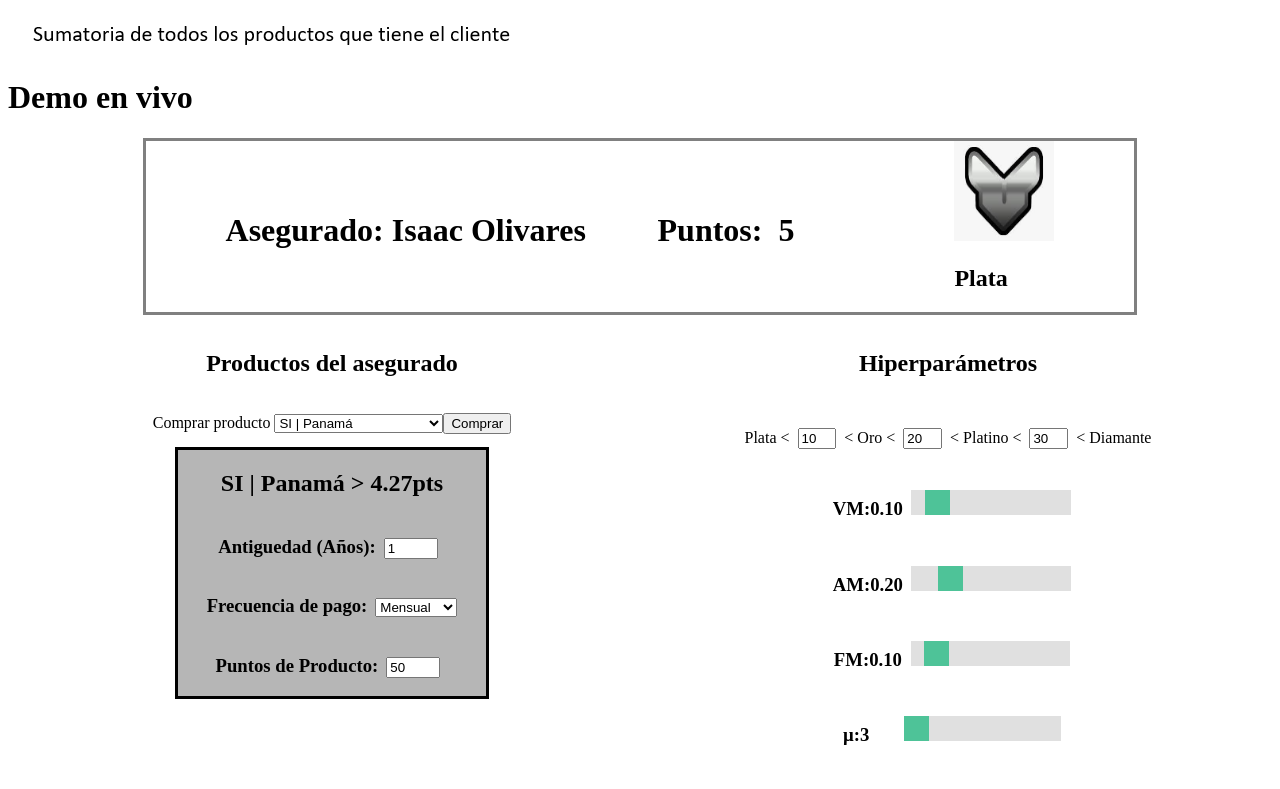
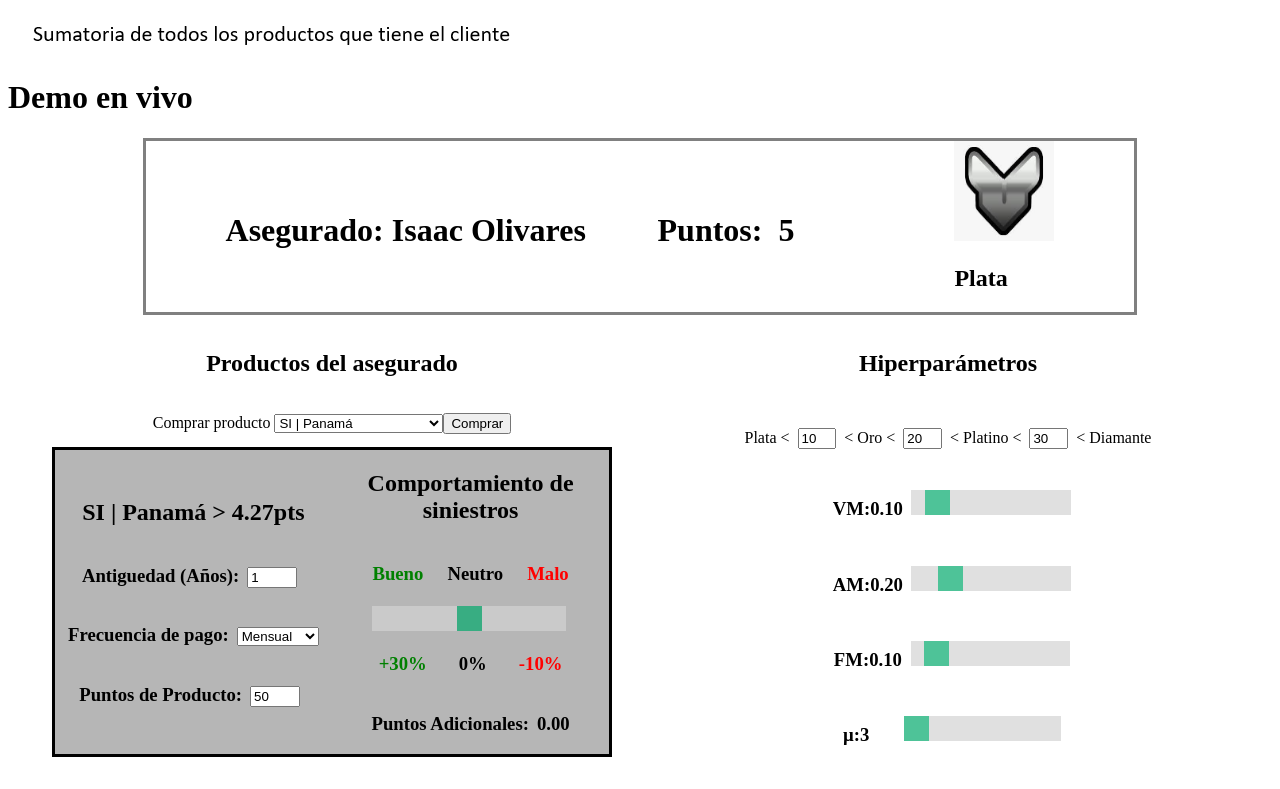
Before and after one commit to iolivares-ms/ms-fidelidad, a plain HTML site: page index.html in a window 1280 px wide. Both pictures are taken after a click on the button "Comprar". Shown: the part 881-1670 px from the top of the page. Drawn offline with Linux system fonts and the light colour scheme.

Commit message:
add sinister

```diff
--- a/index.css
+++ b/index.css
@@ -18,13 +18,33 @@
 
 .p-card {
   display: flex;
-  flex-direction: column;
-  width: 50%;
+  flex-direction: row;
+  width: 90%;
   background-color: rgb(182, 182, 182);
   align-items: center;
   justify-content: center;
   outline: rgb(0, 0, 0) solid;
 }
+
+.main-pcard{
+  width: 50%;
+}
+
+.blue {
+  border: solid blue;
+}
+
+.good {
+  color:green;
+}
+
+.bad {
+  color:red;
+}
+
+/* .secondary-pcard{
+
+} */
 
 input {
   margin-left: 0.5rem;
@@ -83,3 +103,7 @@ input {
 .sticky + .content {
   padding-top: 102px;
 }
+
+.center-text {
+  text-align: center;
+}
--- a/index.js
+++ b/index.js
@@ -32,8 +32,9 @@ miu = 3
 
 function addProduct(){
     index = document.getElementById("products").value
-    html = `<div class="p-card">
-                <h2 id="product${products.length}">${ptypes[index].name}</h2>
+    html = `<div class="p-card" >
+            <div class="main-pcard">
+                <h2 id="product${products.length}" class="center-text">${ptypes[index].name}</h2>
                 <div class="flex-row">
                    <h3>Antiguedad (Años): </h3>
                    <input style="width: 15%;" type="number" value=1 onchange="updateProduct(${products.length},this.value,false)">
@@ -51,7 +52,45 @@ function addProduct(){
                     <h3>Puntos de Producto: </h3>
                     <input style="width: 15%;" type="number" value=${ptypes[index].pp} onchange="updateProduct(${products.length},this.value,true)">
                  </div>
-            </div>>`
+            </div>
+
+    	    <div class="main-pcard">
+                <h2 class="center-text">Comportamiento de siniestros</h2>
+                <div class="flex-row">
+                   <h3 class="good">Bueno</h3>
+                    <span style="margin-left: 1.5rem;"></span>
+                    <h3>Neutro</h3>
+                    <span style="margin-left: 1.5rem;"></span>
+                    <h3 class="bad">Malo</h3>
+
+                </div>
+
+            <div class="flex-row">
+
+                <div class="slidecontainer">
+                    <span style="margin-left: 2rem;"></span>
+                    <input style="width: 70%;" type="range" min="-100" max="100" value="0" class="slider" oninput="updateSinister(${products.length}, this.value)" step="5">
+                  </div>
+            </div>
+
+
+                <div class="flex-row">
+                    <h3 class="good">+30%</h3>
+                    <span style="margin-left: 2rem;"></span>
+                    <h3>0%</h3>
+                    <span style="margin-left: 2rem;"></span>
+                    <h3 class="bad">-10%</h3>
+                 </div>
+
+                 <div class="flex-row">
+                    <h3>Puntos Adicionales: </h3>
+                    <span style="margin-left: 0.5rem;"></span>
+                    <h3 id="xpoints${products.length}"> 0 <h3>
+                 </div>
+            </div>
+
+
+            </div>`
     const node = new DOMParser().parseFromString(html, "text/html").body
     .firstElementChild;
     document.getElementById("pcolumn").appendChild(node)
@@ -59,7 +98,8 @@ function addProduct(){
     products.push({
         type: ptypes[index].name,
         ant: 1,
-        pp: ptypes[index].pp
+        pp: ptypes[index].pp,
+        sinister: 0
     })
     console.log(products)
     updateTier()
@@ -72,6 +112,23 @@ function updateProduct(index,newValue, ispp){
         products[index].ant = parseInt(newValue)
     }
     console.log(products)
+    updateTier()
+}
+
+function updateSinister(index, newValue){
+    aux = newValue/100
+
+    console.log(newValue);
+    percentage = 0
+
+    if (newValue < 0) {
+        percentage = (aux*-1)*0.3
+
+    } else if (newValue > 0){
+        percentage = (aux*-1)*0.1
+    }
+
+    products[index].sinister = percentage
     updateTier()
 }
 
@@ -131,9 +188,15 @@ function updateTier(){
 
         ant = 1+(product.ant*am)+(fm*document.getElementById(`fr${index}`).value)
         log = Math.log10(product.pp)/Math.log10(miu*pa)
-        sumacc += ant*log
 
-        totalProduct = ant*log
+        aditionalPoints = ant*log*product.sinister
+        document.getElementById(`xpoints${index}`).innerHTML = `${aditionalPoints.toFixed(2)}`
+
+        totalProduct = (ant*log)+(aditionalPoints)
+
+        sumacc += totalProduct
+
+
         document.getElementById(`product${index}`).innerHTML =`${product.type} > ${totalProduct.toFixed(2)}pts`
 
     })
@@ -150,6 +213,7 @@ function updateTier(){
     document.getElementById("points").innerHTML = points
     updateTierPic(points)
 }
+
 
 function updateTierPic(points){
 
```
